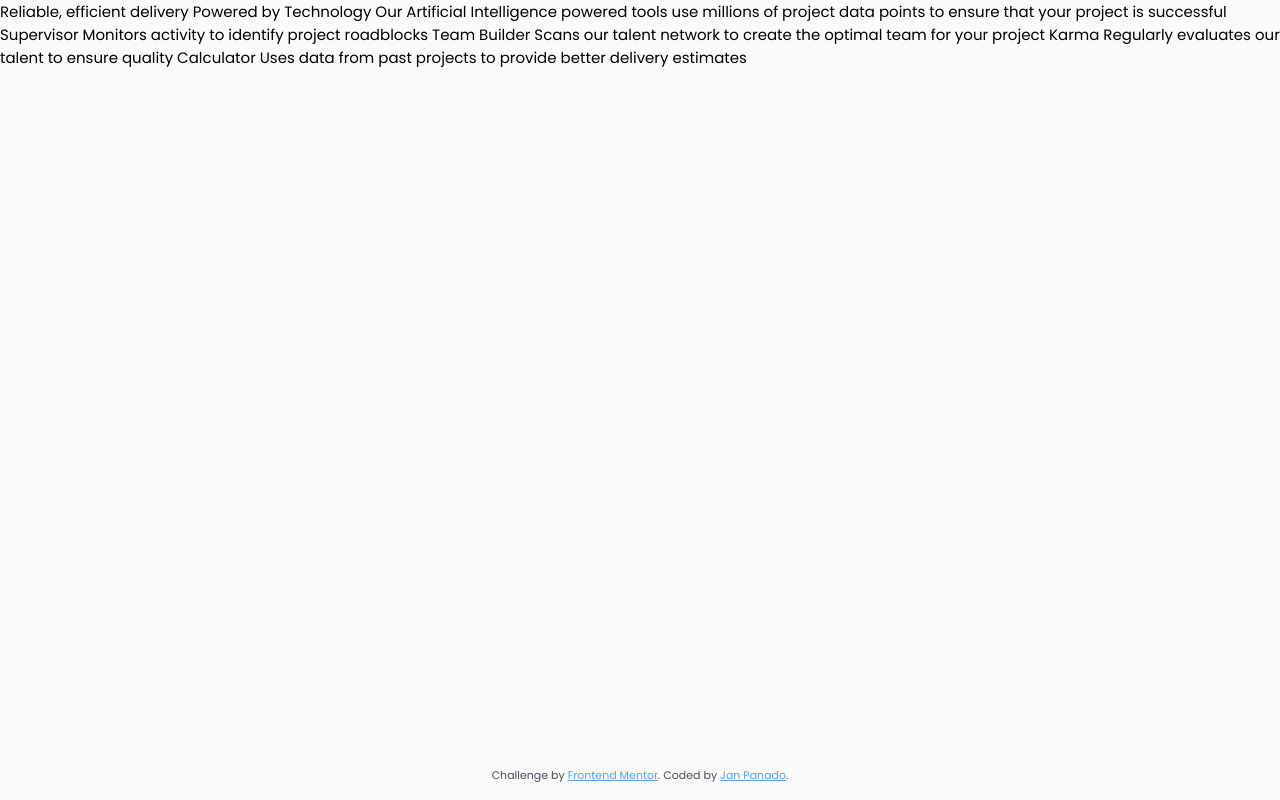
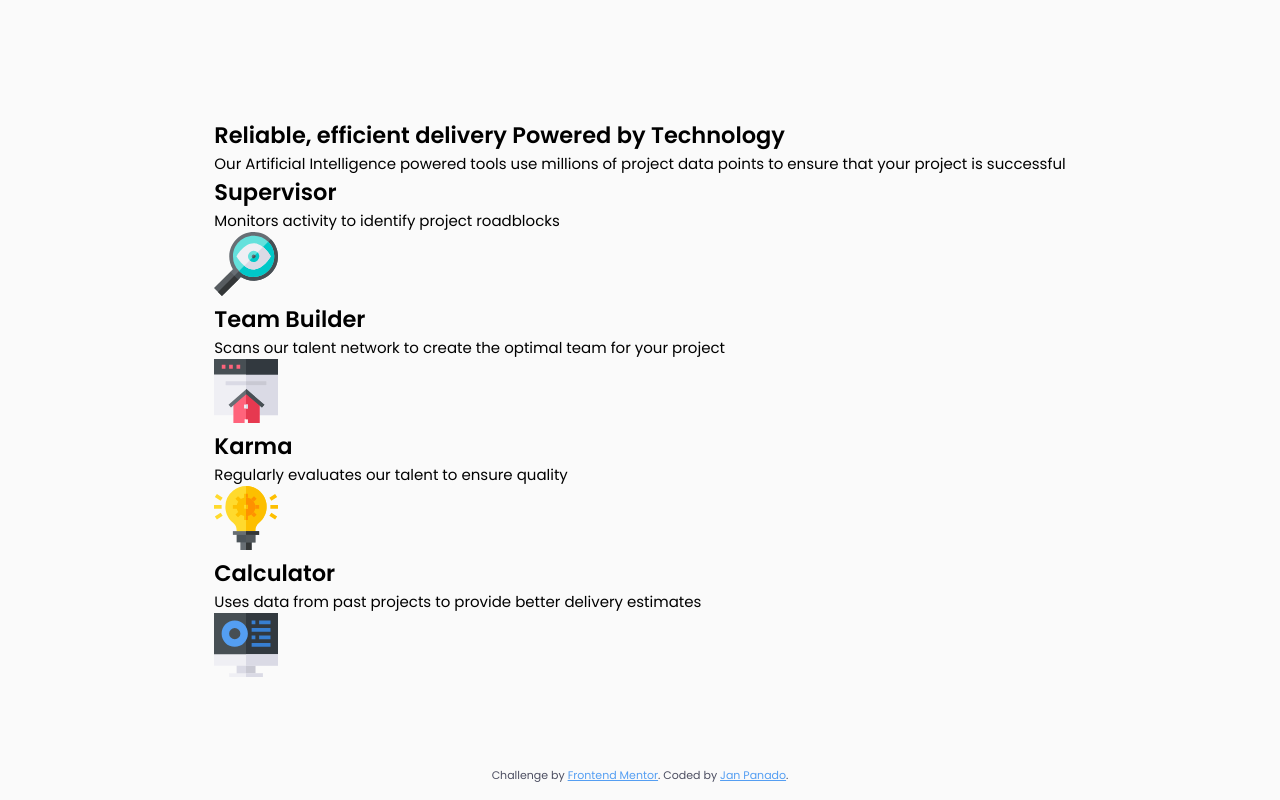
Before and after one commit to Negligence/four-card-feature-section, a website: page index.html in a window 1280 px wide. Drawn offline with Linux system fonts and the light colour scheme.

Commit message:
finished html structure

```diff
--- a/index.html
+++ b/index.html
@@ -16,25 +16,52 @@
 
 </head>
 <body>
+  <main>
 
-  Reliable, efficient delivery
-  Powered by Technology
+    <section id="feature">
 
-  Our Artificial Intelligence powered tools use millions of project data points
-  to ensure that your project is successful
+      <div class="heading__container">
 
-  Supervisor
-  Monitors activity to identify project roadblocks
+        <h1 class="heading__title">
+          Reliable, efficient delivery
+          <strong class="heading__title-tagline">Powered by Technology</strong>
+        </h1>
 
-  Team Builder
-  Scans our talent network to create the optimal team for your project
+        <p class="heading__description">Our Artificial Intelligence powered tools use millions of project data points to ensure that your project is successful</p>
 
-  Karma
-  Regularly evaluates our talent to ensure quality
+      </div>
 
-  Calculator
-  Uses data from past projects to provide better delivery estimates
+      <div class="cards__container">
 
+        <article class="supervisor__card">
+          <h2 class="card__title">Supervisor</h2>
+          <p class="card__description">Monitors activity to identify project roadblocks</p>
+          <img class="card__img" src="./assets/images/icon-supervisor.svg" alt="Magnifying Glass icon">
+        </article>
+
+        <article class="team__card">
+          <h2 class="card__title">Team Builder</h2>
+          <p class="card__description">Scans our talent network to create the optimal team for your project</p>
+          <img class="card__img" src="./assets/images/icon-team-builder.svg" alt="Team Builder Icon">
+        </article>
+
+        <article class="karma__card">
+          <h2 class="card__title">Karma</h2>
+          <p class="card__description">Regularly evaluates our talent to ensure quality</p>
+          <img class="card__img" src="./assets/images/icon-karma.svg" alt="Light bulb Icon">
+        </article>
+
+        <article class="calculator__card">
+          <h2 class="card__title">Calculator</h2>
+          <p class="card__description">Uses data from past projects to provide better delivery estimates</p>
+          <img class="card__img" src="./assets/images/icon-calculator.svg" alt="Calculator Icon">
+        </article>
+
+      </div>
+
+    </section>
+
+  </main>
 
   <footer class="attribution">
     Challenge by <a href="https://www.frontendmentor.io/challenges/four-card-feature-section-weK1eFYK" target="_blank">Frontend Mentor</a>.
```
Also changed, not shown: source/index.html (+39 -12 lines).
